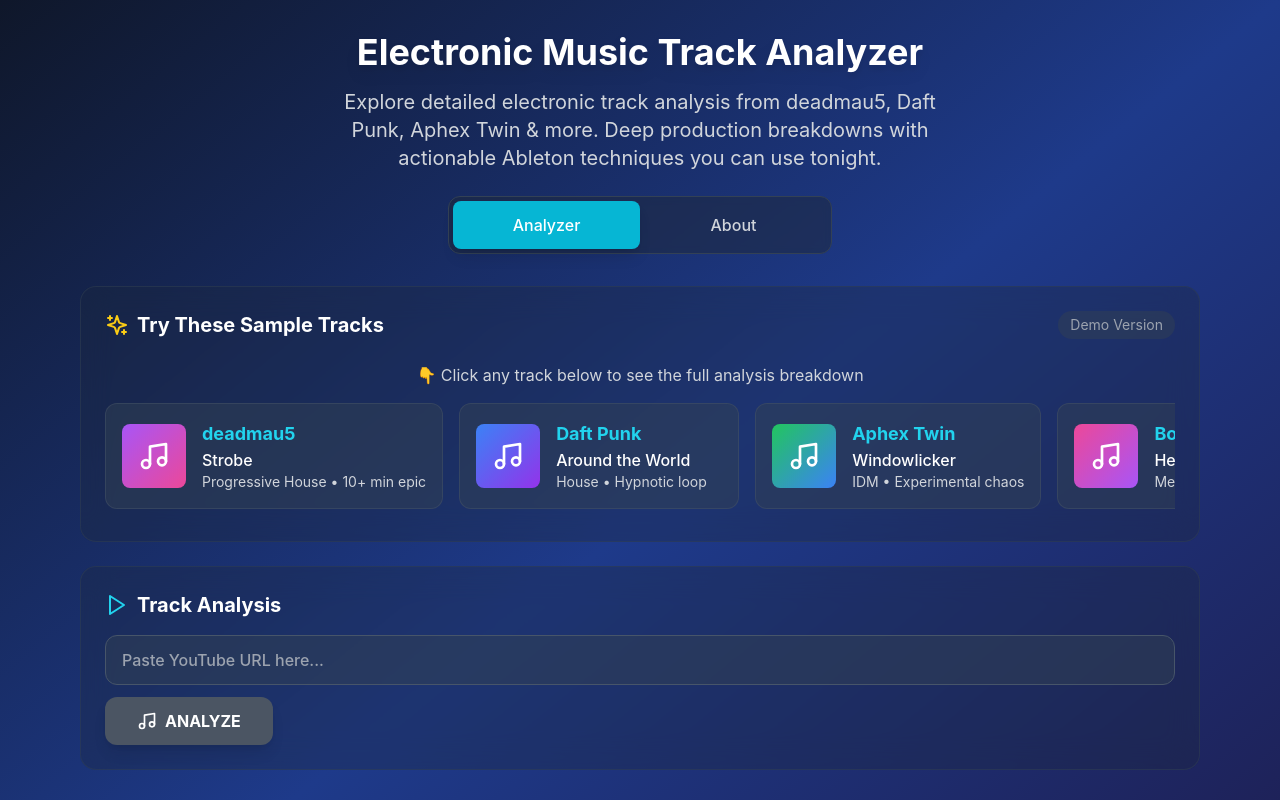
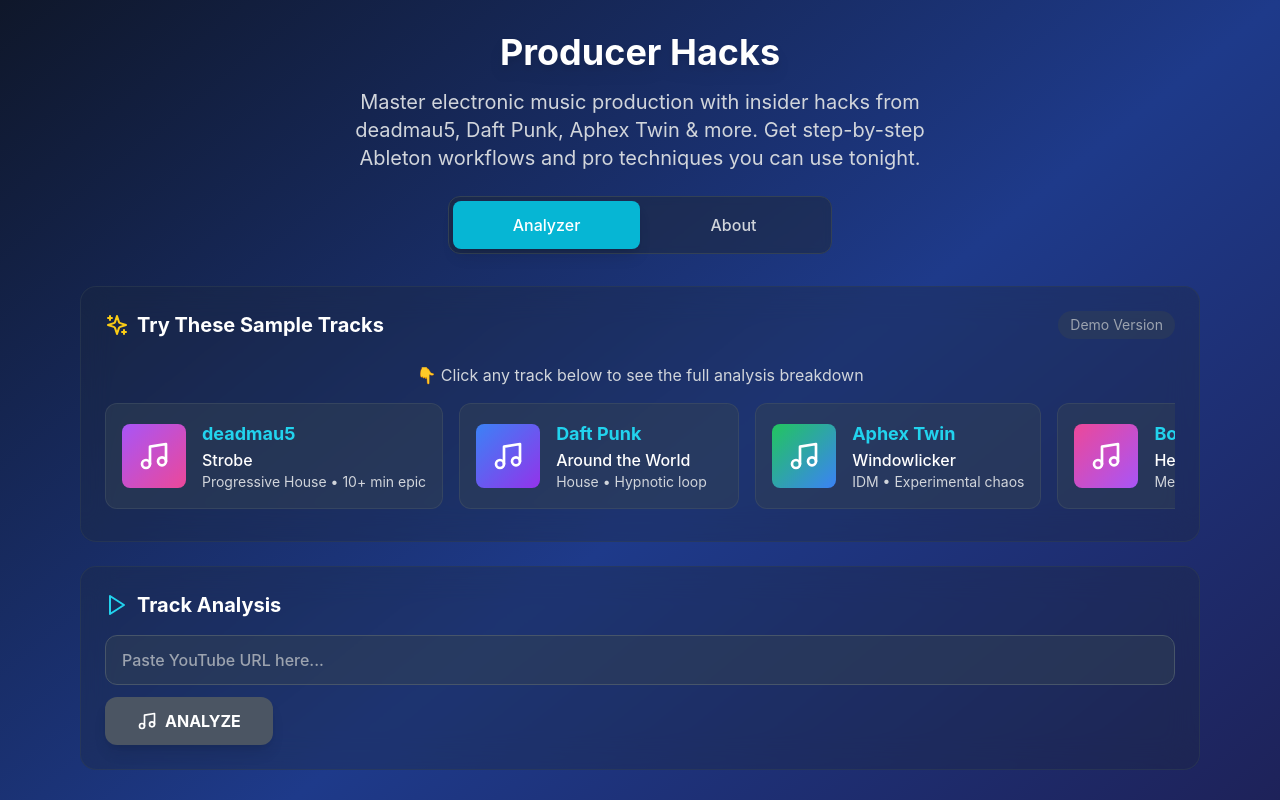
Before and after one commit to heathoz/electronic-music-analyzer, a Next.js app: page / in a window 1280 px wide. Shown: the top 800 px of the page. Built offline with nearby package versions, Linux system fonts and the light colour scheme.

Commit message:
Producer Hacks Update index.js

```diff
--- a/pages/index.js
+++ b/pages/index.js
@@ -37,7 +37,7 @@
       function gtag(){dataLayer.push(arguments);}
       gtag('js', new Date());
       gtag('config', '${GA_MEASUREMENT_ID}', {
-        page_title: 'Electronic Music Track Analyzer',
+        page_title: 'Producer Hacks',
         custom_map: {
           'custom_parameter_1': 'track_analyzed'
         }
@@ -50,7 +50,7 @@
     setTimeout(() => {
       if (window.gtag) {
         window.gtag('event', 'page_view', {
-          page_title: 'Electronic Music Analyzer Landing',
+          page_title: 'Producer Hacks Landing',
           device_type: deviceType,
           page_location: window.location.href
         });
@@ -68,8 +68,8 @@
     const structuredData = {
       "@context": "https://schema.org",
       "@type": "WebApplication",
-      "name": "Electronic Music Track Analyzer",
-      "description": "AI-powered tool to analyze electronic music tracks and learn production techniques from deadmau5, Daft Punk, Aphex Twin, and more.",
+      "name": "Producer Hacks",
+      "description": "Master electronic music production with insider hacks from iconic tracks. Learn the exact techniques, workflows, and psychology behind hits from deadmau5, Daft Punk, Aphex Twin, and more.",
       "url": "https://electronic-music-analyzer.vercel.app",
       "applicationCategory": "MusicApplication",
       "operatingSystem": "Web Browser",
@@ -83,7 +83,7 @@
         "name": "Heath Holme",
         "url": "https://www.youtube.com/@HeathHolme"
       },
-      "keywords": "electronic music production, music analysis, deadmau5, daft punk, techno production, house music, music producer tools, DAW techniques, EDM production"
+      "keywords": "producer hacks, electronic music production, music analysis, deadmau5, daft punk, techno production, house music, music producer tools, DAW techniques, EDM production hacks"
     };
 
     let script = document.getElementById('structured-data');
@@ -95,7 +95,7 @@
     }
     script.textContent = JSON.stringify(structuredData);
 
-    document.title = "Electronic Music Track Analyzer - Learn Production Secrets from the Pros";
+    document.title = "Producer Hacks - Master Electronic Music Production Secrets";
 
     const updateMeta = (name, content) => {
       let meta = document.querySelector(`meta[name="${name}"]`) || document.querySelector(`meta[property="${name}"]`);
@@ -112,22 +112,22 @@
     };
 
     // SEO Meta Tags
-    updateMeta('description', 'Discover the production secrets behind iconic electronic tracks from deadmau5, Daft Punk, Aphex Twin & more. Get step-by-step DAW tutorials and professional techniques.');
-    updateMeta('keywords', 'electronic music production, music analysis, deadmau5 strobe, daft punk production, techno production techniques, house music tutorials, EDM production tools, DAW techniques, music producer education');
+    updateMeta('description', 'Master electronic music production with insider hacks from deadmau5, Daft Punk, Aphex Twin & more. Get step-by-step DAW tutorials and professional techniques.');
+    updateMeta('keywords', 'producer hacks, electronic music production, music analysis, deadmau5 strobe, daft punk production, techno production techniques, house music tutorials, EDM production tools, DAW techniques, music producer education');
     updateMeta('author', 'Heath Holme');
     updateMeta('robots', 'index, follow');
 
     // Open Graph Tags
-    updateMeta('og:title', 'Electronic Music Track Analyzer - Learn Production Secrets');
-    updateMeta('og:description', 'AI-powered tool to analyze iconic electronic tracks and learn professional production techniques. Discover the secrets behind deadmau5, Daft Punk, Aphex Twin & more.');
+    updateMeta('og:title', 'Producer Hacks - Master Electronic Music Production Secrets');
+    updateMeta('og:description', 'Master electronic music production with insider hacks from iconic tracks. Learn the exact techniques, workflows, and psychology behind hits from deadmau5, Daft Punk, Aphex Twin & more.');
     updateMeta('og:type', 'website');
     updateMeta('og:url', 'https://electronic-music-analyzer.vercel.app');
-    updateMeta('og:site_name', 'Electronic Music Track Analyzer');
+    updateMeta('og:site_name', 'Producer Hacks');
 
     // Twitter Card Tags
     updateMeta('twitter:card', 'summary_large_image');
-    updateMeta('twitter:title', 'Electronic Music Track Analyzer - Learn Production Secrets');
-    updateMeta('twitter:description', 'Discover production techniques from iconic electronic tracks. Get step-by-step tutorials for deadmau5, Daft Punk, Aphex Twin & more.');
+    updateMeta('twitter:title', 'Producer Hacks - Master Electronic Music Production Secrets');
+    updateMeta('twitter:description', 'Master electronic music production with insider hacks from iconic tracks. Get step-by-step tutorials for deadmau5, Daft Punk, Aphex Twin & more.');
     updateMeta('twitter:creator', '@heathholmemusic');
 
     return () => {
@@ -411,7 +411,7 @@
       // Use fetch API for better error handling
       const formData = new FormData();
       formData.append('email', userEmail);
-      formData.append('source', 'Electronic Music Analyzer');
+      formData.append('source', 'Producer Hacks');
       formData.append('analyzedTrack', analysis ? `${analysis.artist} - ${analysis.title}` : 'None yet');
       formData.append('timestamp', new Date().toISOString());
 
@@ -442,7 +442,7 @@
 
     } catch (error) {
       console.error('Form submission error:', error);
-      alert('Thanks for your interest! Please email me directly at: heathholme@gmail.com with subject "Music Analyzer Updates"');
+      alert('Thanks for your interest! Please email me directly at: heathholme@gmail.com with subject "Producer Hacks Updates"');
       setEmailSubmitted(true);
       setShowEmailCapture(false);
       setUserEmail('');
@@ -454,7 +454,7 @@
   const shareAnalysis = (platform) => {
     const currentUrl = window.location.href;
     const trackTitle = analysis ? `${analysis.artist} - ${analysis.title}` : 'This Electronic Track';
-    const shareText = `Just discovered the production secrets behind ${trackTitle} using this amazing AI analyzer!`;
+    const shareText = `Just discovered the production secrets behind ${trackTitle} using these amazing Producer Hacks!`;
 
     // Track share button clicks
     if (window.gtag) {
@@ -485,10 +485,10 @@
       <div className="container mx-auto px-3 sm:px-4 py-6 md:py-8">
         <header className="text-center mb-6 md:mb-8">
           <h1 className="text-2xl sm:text-3xl md:text-4xl font-bold text-white drop-shadow-lg mb-3 md:mb-4 px-2">
-            Electronic Music Track Analyzer
+            Producer Hacks
           </h1>
           <p className="text-base sm:text-lg md:text-xl text-gray-300 max-w-2xl mx-auto mb-4 md:mb-6 px-4 leading-relaxed">
-            Explore detailed electronic track analysis from deadmau5, Daft Punk, Aphex Twin & more. Deep production breakdowns with actionable Ableton techniques you can use tonight.
+            Master electronic music production with insider hacks from deadmau5, Daft Punk, Aphex Twin & more. Get step-by-step Ableton workflows and pro techniques you can use tonight.
           </p>
 
           <nav className="flex justify-center mb-6 md:mb-8 px-4" role="navigation" aria-label="Main navigation">
@@ -899,7 +899,7 @@
                   </button>
 
                   <a
-                    href={`mailto:heathholme@gmail.com?subject=Music Analyzer Updates&body=Hi Heath,%0D%0A%0D%0APlease add me to the email list for Electronic Music Analyzer updates.%0D%0A%0D%0AMy email: ${userEmail || '[enter-your-email]'}%0D%0A%0D%0AThanks!`}
+                    href={`mailto:heathholme@gmail.com?subject=Producer Hacks Updates&body=Hi Heath,%0D%0A%0D%0APlease add me to the email list for Producer Hacks updates.%0D%0A%0D%0AMy email: ${userEmail || '[enter-your-email]'}%0D%0A%0D%0AThanks!`}
                     className="text-xs text-cyan-400 hover:text-cyan-300 text-center"
                   >
                     Or email me directly: heathholme@gmail.com
```
